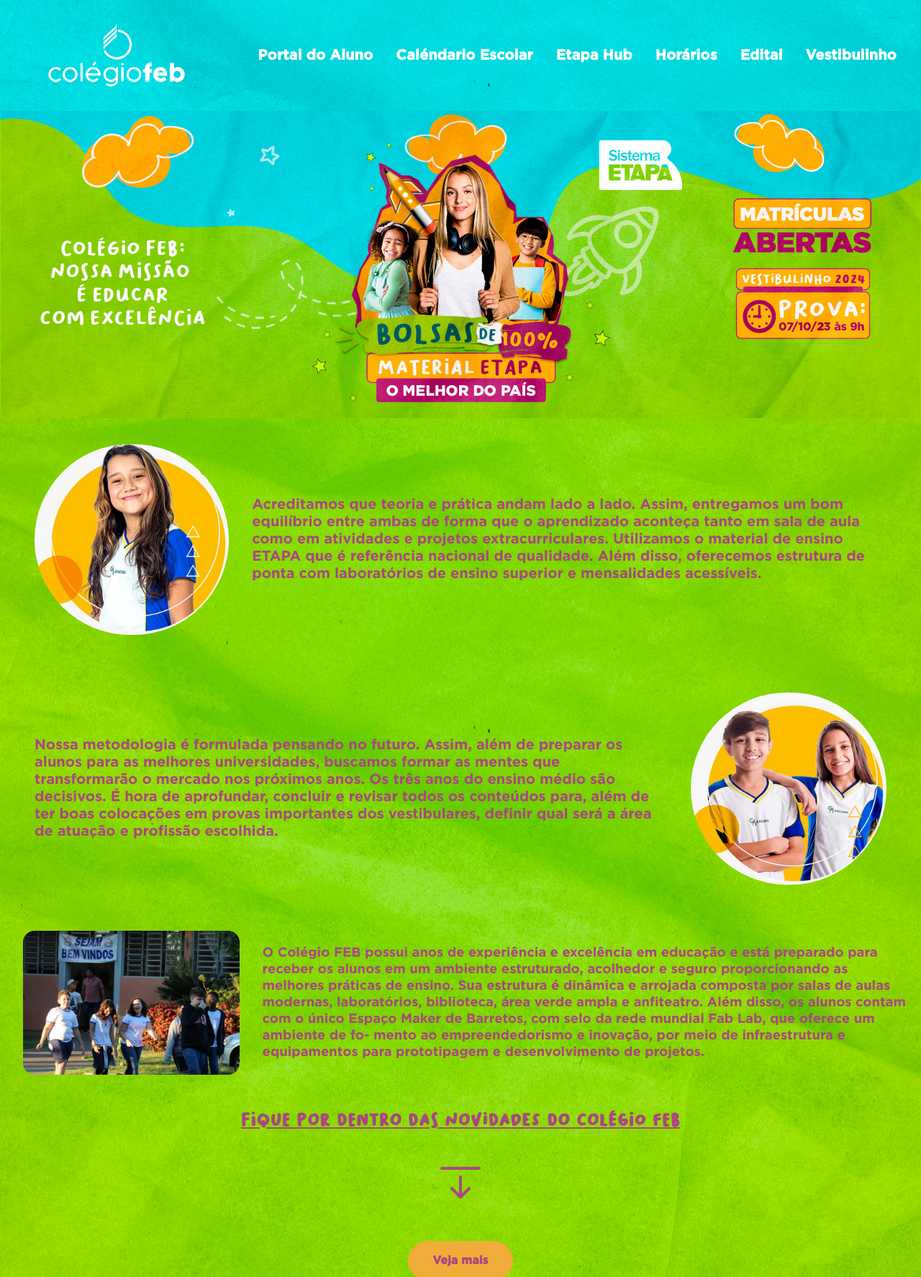
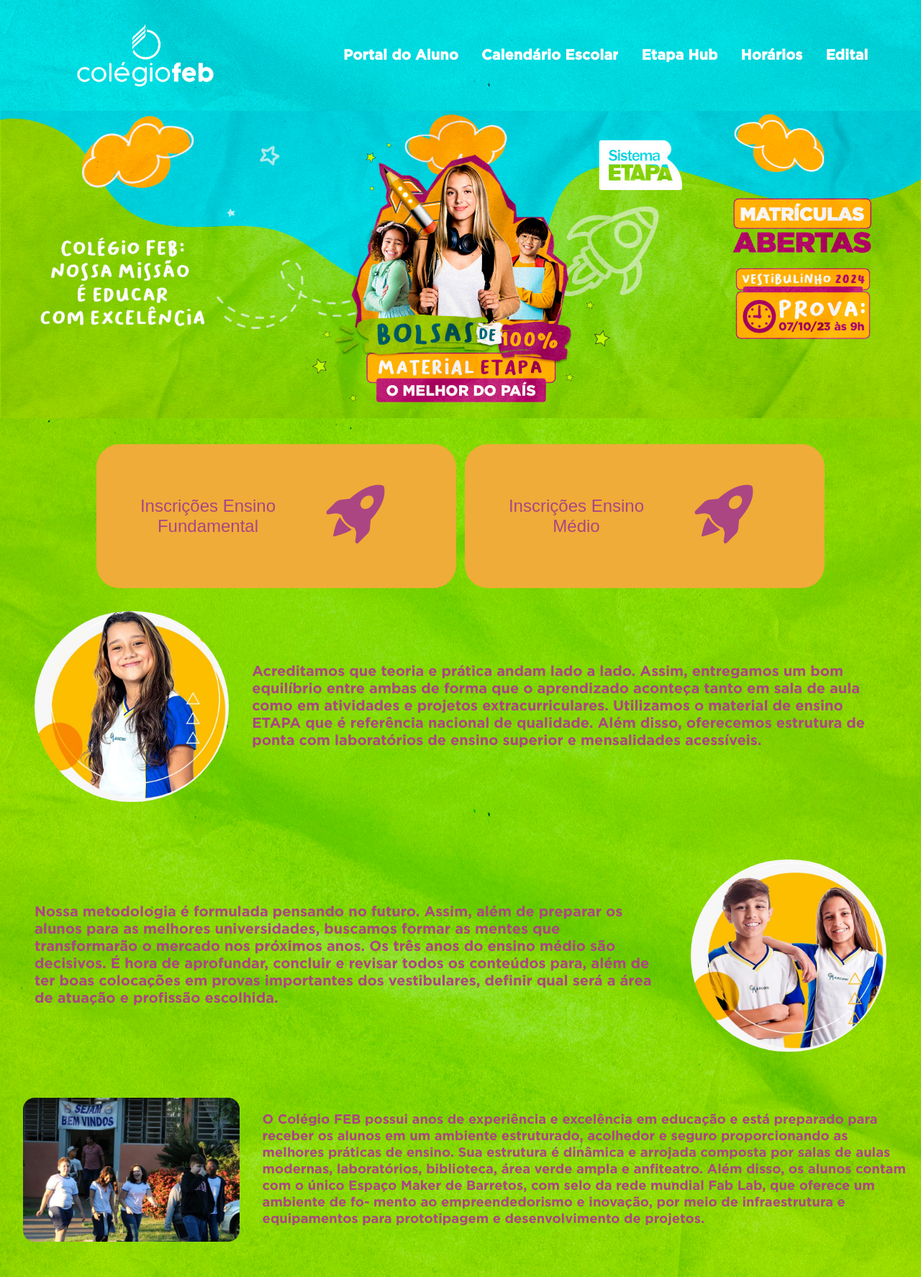
Before and after one commit to Joao-334/colegioFeb, a PHP site: page / in a window 1280 px wide. Shown: the top 1774 px of the page at 72% size. Run offline with PHP 8.4, Linux system fonts and the light colour scheme; data that the repository does not hold is empty.

Commit message:
change a lot of items and add buttons

```diff
--- a/public/css/build/index.css
+++ b/public/css/build/index.css
@@ -124,6 +124,60 @@ body {
 .main .container__image .image {
   width: 100%;
   height: 100%;
+}
+.main .buttons__inscription {
+  display: flex;
+  flex-direction: row-reverse;
+  align-items: center;
+  width: 80%;
+  height: 100%;
+  justify-content: space-around;
+  margin-top: 2rem;
+}
+.main .buttons__inscription .card__button .button {
+  display: flex;
+  flex-direction: row-reverse;
+  align-items: center;
+  justify-content: space-around;
+  width: 500px;
+  height: 200px;
+  border-radius: 2rem;
+  border: none;
+  background-color: #efac38;
+  cursor: pointer;
+  transition: 0.75s ease-in;
+}
+.main .buttons__inscription .card__button .button:hover {
+  background-color: #ab4682;
+}
+.main .buttons__inscription .card__button .button:hover i,
+.main .buttons__inscription .card__button .button:hover p {
+  color: #efac38;
+}
+.main .buttons__inscription .card__button .button i,
+.main .buttons__inscription .card__button .button p {
+  color: #ab4682;
+}
+.main .buttons__inscription .card__button .button i {
+  font-size: 5rem;
+  position: relative;
+  animation: growRocket 2.25s ease-in-out infinite;
+  right: 45px;
+}
+.main .buttons__inscription .card__button .button p {
+  width: 40%;
+  font-size: 1.5rem;
+}
+@keyframes growRocket {
+  0% {
+    transform: scale(1);
+  }
+  50% {
+    transform: scale(1.5);
+  }
+  100% {
+    transform: scale(1);
+  }
 }
 .main .topics {
   display: flex;
@@ -371,11 +425,21 @@ body {
   border-radius: 2rem;
   margin-top: 2rem;
 }
+@media (max-width: 769px) {
+  .footer .image__background {
+    width: 90%;
+  }
+}
 .footer .image__background p {
   font-family: "Gotham Bold";
-  width: 55%;
+  width: 28%;
   font-size: 1.5rem;
   color: #ab4682;
+}
+@media (max-width: 769px) {
+  .footer .image__background p {
+    width: 90%;
+  }
 }
 .footer .container__icon-plus-logo {
   margin-top: 2rem;
@@ -389,7 +453,7 @@ body {
 }
 @media (max-width: 769px) {
   .footer .container__icon-plus-logo img {
-    width: 40%;
+    width: 60%;
   }
 }
 .footer .container__icon-plus-logo .icons {
@@ -397,21 +461,22 @@ body {
   display: flex;
   align-items: center;
   justify-content: center;
-  gap: 1rem;
+  gap: 2rem;
   font-size: 2rem;
   text-align: center;
 }
 .footer .container__icon-plus-logo .icons i {
   text-align: center;
   color: #ab4682;
-  margin-left: 1rem;
-  padding: 0.5rem;
   cursor: pointer;
-  transition: 1s;
+  transition: 0.25s;
+  margin: 0 auto;
+  padding: 0.3rem;
+  border-radius: 1rem;
 }
 .footer .container__icon-plus-logo .icons i:hover {
-  border-radius: 1.5rem;
   background-color: #7bcfda;
+  font-size: 2.5rem;
 }
 @media (max-width: 769px) {
   .footer .container__icon-plus-logo .icons i {
@@ -426,5 +491,6 @@ body {
 @media (max-width: 769px) {
   .footer .footer__rights {
     font-size: 1rem;
+    margin: 2rem;
   }
 }/*# sourceMappingURL=index.css.map */
--- a/public/css/scss/components/_main.scss
+++ b/public/css/scss/components/_main.scss
@@ -19,6 +19,8 @@
       height: 100%;
     }
   }
+
+  @import "../components/buttons";
 
   .topics {
     display: flex;
--- a/public/index.php
+++ b/public/index.php
@@ -15,6 +15,24 @@ $posts = $postRepo->getPosts();
   <main class="main">
     <div class="container__image">
       <img src="public/img/banner.jpg" alt="banner" class="image">
+    </div>
+    <div class="buttons__inscription">
+      <div class="card__button">
+        <button class="button med">
+          <i class="bi bi-rocket-takeoff-fill"></i>
+          <p>
+            Inscrições Ensino Médio
+          </p>
+        </button>
+      </div>
+      <div class="card__button">
+        <button class="button fund">
+          <i class="bi bi-rocket-takeoff-fill"></i>
+          <p>
+            Inscrições Ensino Fundamental
+          </p>
+        </button>
+      </div>
     </div>
     <div class="topics">
       <div class="card__fund">
@@ -65,7 +83,7 @@ $posts = $postRepo->getPosts();
         <?php foreach ($posts as $post): ?>
           <div class="noticie">
             <img src="https://www.unifeb.edu.br/uploads/posts/<?=$post->getImage();?>" alt="enganei você trouxa">
-            <a href="<?= $post->getLink(); ?>"><?=$post->getTitle()?></a>
+            <a href="https://www.unifeb.edu.br/posts/<?=$post->getLink();?>"><?=$post->getTitle()?></a>
           </div>
         <?php endforeach;?>
       </div>
@@ -77,8 +95,8 @@ $posts = $postRepo->getPosts();
   <footer class="footer">
       <div class="image__background">
         <p>
-        PARA MAIS INFORMAÇÕES FALE CONOSCO!
-        WhatsApp (17) 3321-6417 ou ligue (17) 3321-6417
+        FALE CONOSCO!
+        WhatsApp (17) 3321-6417
         </p>
       </div>
       <div class="container__icon-plus-logo">
@@ -100,6 +118,7 @@ $posts = $postRepo->getPosts();
   <script src="https://ajax.googleapis.com/ajax/libs/jquery/3.7.0/jquery.min.js"></script>
   <script src="https://cdn.jsdelivr.net/npm/swiper@10/swiper-bundle.min.js"></script>
   <script src="public/js/controlOpacity.js"></script>
+  <script src="public/js/redirect.js"></script>
 </body>
 
 </html>
--- /dev/null
+++ b/public/js/redirect.js
@@ -0,0 +1,8 @@
+$(".med").on("click", (e) => {
+  e.preventDefault();
+  window.open("http://inscricao.unifeb.edu.br/Login/932", "_blank");
+});
+$(".fund").on("click", (e) => {
+  e.preventDefault();
+  window.open("http://inscricao.unifeb.edu.br/Login/930", "_blank");
+});
--- a/public/js/redirectNoticie.js
+++ /dev/null
@@ -1,3 +0,0 @@
-$(".noticie").on("click", function (event) {
-  window.open();
-});
--- a/public/particles/init.php
+++ b/public/particles/init.php
@@ -24,7 +24,7 @@
           <a href="https://sistema.unifeb.edu.br/" target="_blank">Portal do Aluno</a>
         </li>
         <li class="ul__li">
-          <a href="./docs/CALENDARIO_ACADEMICO-2023.pdf" target="_blank">Caléndario Escolar</a>
+          <a href="public/docs/calendario.pdf" target="_blank">Calendário Escolar</a>
         </li>
         <li class="ul__li">
           <a href="https://play.google.com/store/apps/details?id=com.sistemaetapa.portalparceiro&hl=en_US"
@@ -38,10 +38,6 @@
           <a href="https://play.google.com/store/apps/details?id=com.sistemaetapa.portalparceiro&hl=en_US"
             target="_blank">Edital</a>
         </li>
-        <li class="ul__li">
-          <a href="https://play.google.com/store/apps/details?id=com.sistemaetapa.portalparceiro&hl=en_US"
-            target="_blank">Vestibulinho</a>
-        </li>
       </ul>
     </nav>
   </header>
```
Also changed, not shown: public/css/scss/components/_buttons.scss (added, +65 -0 lines), public/css/scss/components/_footer.scss (+18 -8 lines), public/img/menina_medio.jpeg (added), public/img/menino_fund.jpeg (added), 3 other files.
